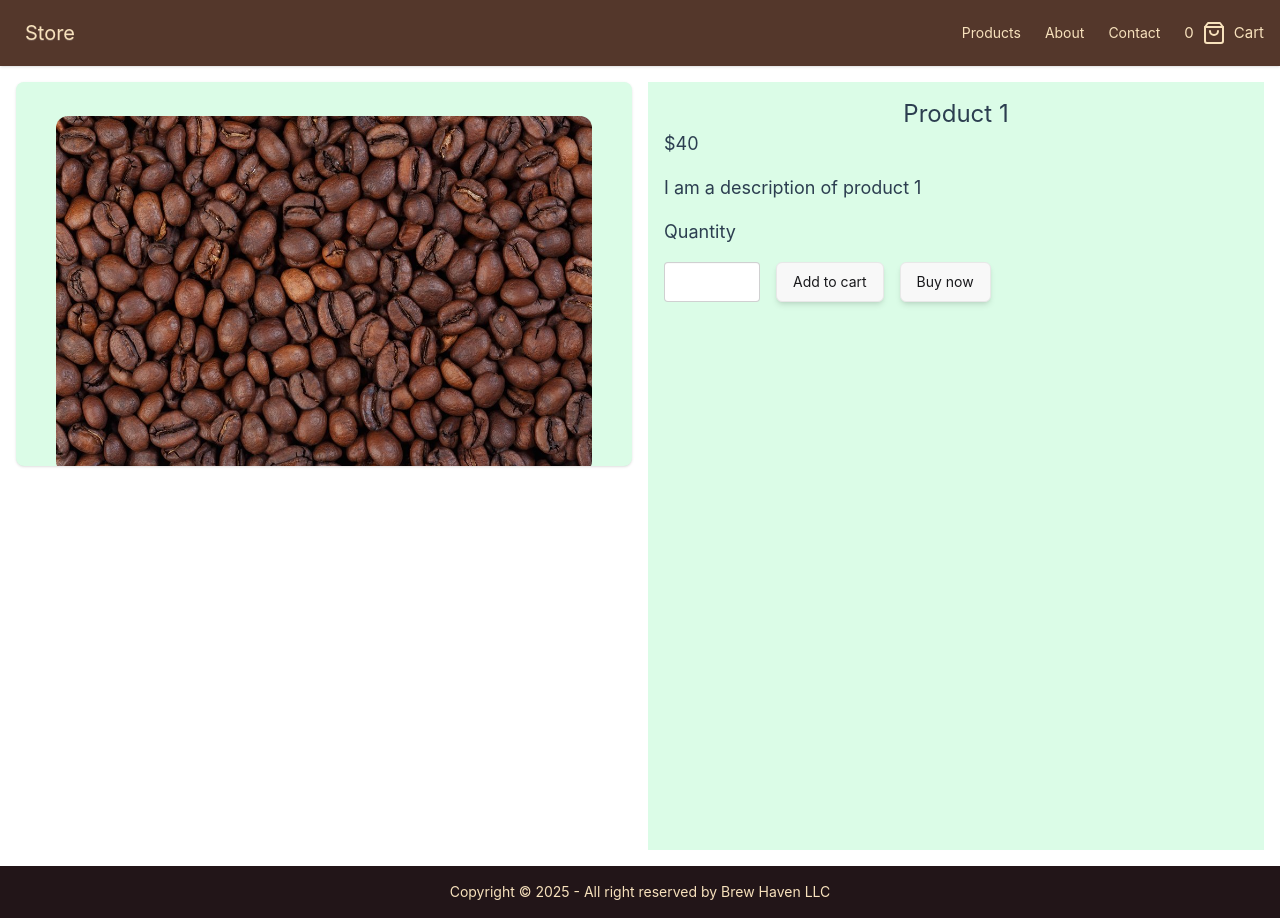
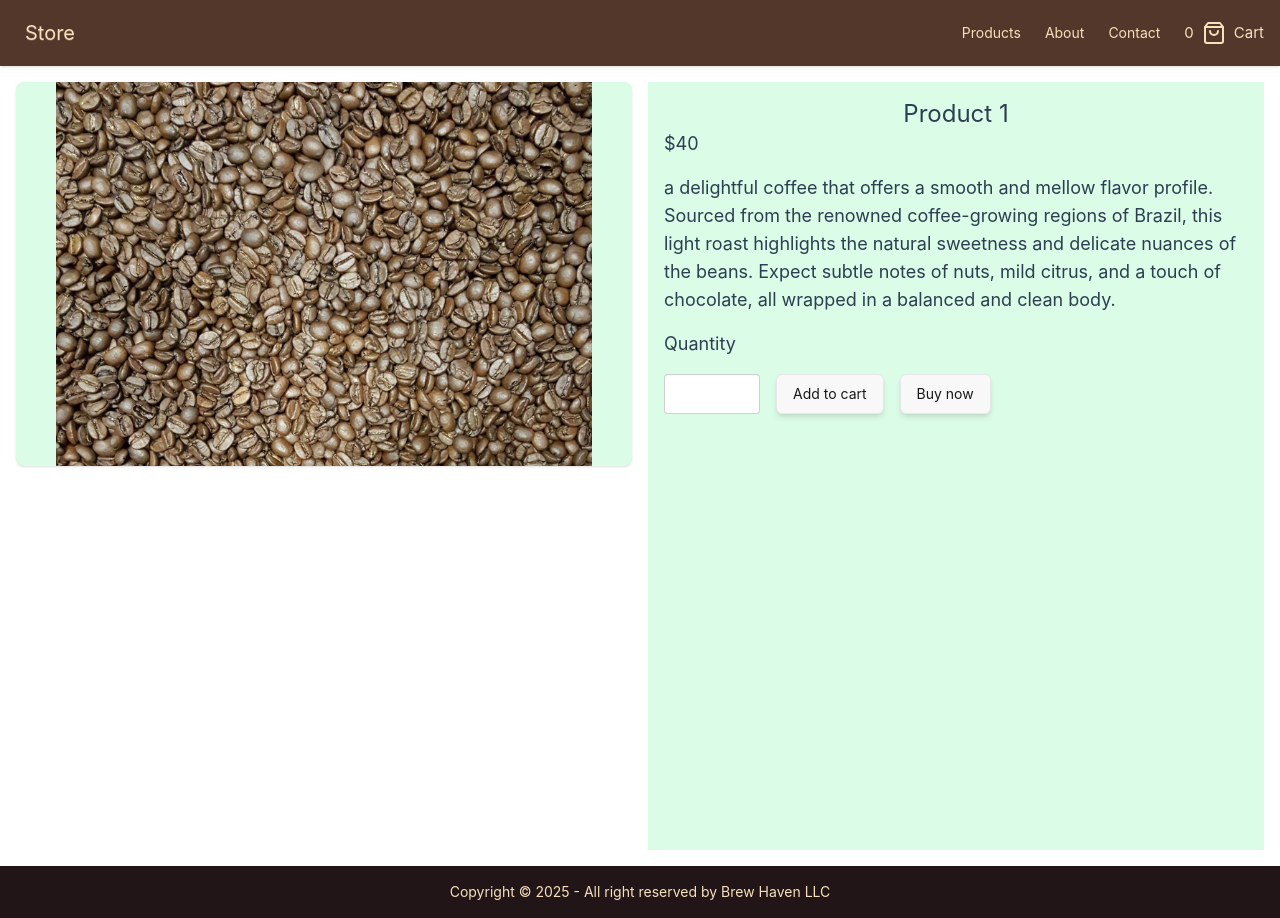
Before and after one commit to Codechad122/midpoint-portfolio, a Vue app: page /products/1 in a window 1280 px wide. Built offline with nearby package versions, Linux system fonts and the light colour scheme.

Commit message:
add images

```diff
--- a/src/components/ProductPage.vue
+++ b/src/components/ProductPage.vue
@@ -10,68 +10,86 @@ const mapping = {
     1: {
         title: "Product 1",
         price: 40.00,
-        description: "I am a description of product 1",
-        image: "/Kenyan-AA-medium-roast.jpg"
+        description: "a delightful coffee that offers a smooth and mellow flavor profile. Sourced from the renowned coffee-growing regions of Brazil, this light roast highlights the natural sweetness and delicate nuances of the beans. Expect subtle notes of nuts, mild citrus, and a touch of chocolate, all wrapped in a balanced and clean body.",
+        image: "/Brazilian-Santos-light.jpg"
     },
     2: {
         title: "Product 2",
         price: 40.00,
-        description: "I am a description of product 2",
-        image: "/Kenyan-AA-medium-roast.jpg"
+        description: "a high-quality coffee made from the finest Arabica beans sourced from Colombia's premier coffee-growing regions. Known for its well-balanced and full-bodied flavor, this coffee features a smooth and rich profile with notes of caramel, nuts, and a hint of chocolate.",
+        image: "/Colombian-Supremo-light-roast.jpg"
     },
     3: {
         title: "Product 3",
         price: 40.00,
-        description: "I am a description of product 3",
-        image: "/Kenyan-AA-medium-roast.jpg"
+        description: "a premium coffee renowned for its bright and vibrant flavor profile. Sourced from the high-altitude Tarrazu region, this light roast brings out the beans' natural complexity and clean finish. Expect lively notes of citrus and tropical fruits, complemented by a subtle sweetness and floral undertones.",
+        image: "/Costa-Rican-Tarrazu-light.jpg"
     },
     4: {
         title: "Product 4",
         price: 40.00,
-        description: "I am a description of product 4",
-        image: "/Kenyan-AA-medium-roast.jpg"
+        description: "a premium coffee celebrated for its unique and complex flavor profile. Sourced from the renowned Yirgacheffe region, this medium roast highlights the coffee's natural bright acidity and vibrant, fruity notes. Expect delightful hints of citrus, floral undertones, and a subtle tea-like finish, all wrapped in a smooth and balanced body.",
+        image: "/Ethiopian-Yirgacheffe-medium-roast-beans.jpg"
     },
     5: {
         title: "Product 5",
         price: 40.00,
-        description: "I am a description of product 5",
-        image: "/Kenyan-AA-medium-roast.jpg"
+        description: " a distinguished coffee known for its rich and balanced flavor profile. Sourced from the volcanic soils of the Antigua region in Guatemala, this medium roast highlights the beans' natural depth and complexity. Expect a harmonious blend of chocolate and nutty notes, complemented by hints of spice and a mild, fruity acidity.",
+        image: "/Guatemalan-Antigua-medium-roast.jpg"
     },
     6: {
         title: "Product 6",
         price: 40.00,
-        description: "I am a description of product 6",
-        image: "/Kenyan-AA-medium-roast.jpg"
+        description: "a premium coffee renowned for its smooth and rich flavor. Sourced from the fertile slopes of Hawaii's Kona region, this dark roast brings out the beans' natural sweetness and depth. Expect a full-bodied cup with notes of dark chocolate, toasted nuts, and a hint of caramel, accompanied by a mild fruitiness.",
+        image: "/Hawaiian-Kona-dark-roast.jpg"
     },
     7: {
         title: "Product 7",
         price: 40.00,
-        description: "I am a description of product 7",
-        image: "/Kenyan-AA-medium-roast.jpg"
+        description: " a rare and exquisite coffee known for its smooth and rich flavor profile. Grown in the esteemed Blue Mountain region of Jamaica, this dark roast accentuates the beans' natural sweetness and depth. Expect a harmonious blend of rich chocolate, warm spices, and a hint of citrus, all wrapped in a velvety, full-bodied texture.",
+        image: "/Jamaican-Blue-Mountain-dark-roast.jpg"
     },
     8: {
         title: "Product 8",
         price: 40.00,
-        description: "I am a description of product 8",
+        description: "a high-quality coffee celebrated for its vibrant and complex flavor profile. Sourced from the fertile highlands of Kenya, this medium roast showcases the beans' distinctive characteristics with bright acidity and a rich, full body. Expect bold notes of blackcurrant, citrus, and berry, accompanied by undertones of wine and a hint of floral aroma.",
         image: "/Kenyan-AA-medium-roast.jpg"
     },
     9: {
         title: "Product 9",
         price: 40.00,
-        description: "I am a description of product 9",
-        image: "/Kenyan-AA-medium-roast.jpg"
+        description: "a delightful coffee known for its smooth and balanced flavor profile. Sourced from the high-altitude regions of Mexico, this medium roast highlights the beans' nuanced characteristics with a vibrant acidity and a medium body. Expect subtle notes of milk chocolate, nuts, and a hint of citrus, all wrapped in a clean and crisp finish.",
+        image: "/Mexican-Altura-Medium-Roast.jpg"
     },
     10: {
         title: "Product 10",
         price: 40.00,
-        description: "I am a description of product 10",
-        image: "/Kenyan-AA-medium-roast.jpg"
+        description: "This dark roast offers a rich, bold flavor profile with deep notes of chocolate, caramel, and a hint of smokiness. Perfect for those who appreciate a strong, intense coffee experience, it delivers a smooth, velvety finish with low acidity, making it an ideal choice for espresso lovers and those seeking a powerful coffee kick.",
+        image: "/roasted-aromatic-beans-pound.jpg"
     },
     11: {
         title: "Product 11",
         price: 40.00,
-        description: "I am a description of product 11",
-        image: "/Kenyan-AA-medium-roast.jpg"
+        description: " a distinctive coffee made from select Robusta beans, offering a strong and full-bodied flavor. This medium roast brings out a harmonious balance of bold earthy notes, nutty undertones, and hints of dark chocolate.",
+        image: "/Robusta-beans-medium-roast.jpg"
+    },
+    12: {
+        title: "Product 12",
+        price: 40.00,
+        description: "a rich and full-bodied coffee known for its unique and complex flavor profile. Sourced from the Mandheling region of Sumatra, Indonesia, this dark roast showcases deep, earthy notes with hints of dark chocolate, spice, and a touch of sweetness. Its low acidity and heavy, syrupy body make for a smooth and satisfying cup, ideal for those who prefer a bold and intense coffee experience.",
+        image: "/Sumatra-Mandheling-dark-roast.jpg"
+    },
+    13: {
+        title: "Product 13",
+        price: 40.00,
+        description: "a special coffee known for its unique shape and exceptional flavor profile. Peaberries are small, round coffee beans that develop singularly inside the coffee cherry, resulting in a concentrated flavor. Sourced from the lush landscapes of Tanzania, this light roast accentuates the beans' natural brightness and complexity. Expect vibrant notes of citrus, berries, and floral undertones, with a delicate acidity and a smooth, clean finish.",
+        image: "/Tanzanian-Peaberry-light-roast.jpg"
+    },
+    14: {
+        title: "Product 14",
+        price: 40.00,
+        description: "a delightful and refreshing coffee experience, highlighting the unique flavors of Arabica beans grown in Vietnam's fertile regions. This light roast brings out the beans' natural brightness and subtle nuances, with a delicate acidity and a light body. Expect notes of floral sweetness, hints of citrus, and a gentle nuttiness, all harmoniously balanced for a smooth and enjoyable cup.",
+        image: "/Vietnamese-Arabica-light-roast.jpg"
     },
 }
 
--- a/src/components/Products.vue
+++ b/src/components/Products.vue
@@ -3,17 +3,20 @@ import Product from './Product.vue'
 import Navbar from './Navbar.vue'
 
 const data = [
-    {title: "Product 1", info: "Product info", link: "/products/1", image: "/Kenyan-AA-medium-roast.jpg"},
-    {title: "Product 2", info: "Product info", link: "/products/2", image: "/Kenyan-AA-medium-roast.jpg"},
-    {title: "Product 3", info: "Product info", link: "/products/3", image: "/Kenyan-AA-medium-roast.jpg"},
-    {title: "Product 4", info: "Product info", link: "/products/4", image: "/Kenyan-AA-medium-roast.jpg"},
-    {title: "Product 5", info: "Product info", link: "/products/5", image: "/Kenyan-AA-medium-roast.jpg"},
-    {title: "Product 6", info: "Product info", link: "/products/6", image: "/Kenyan-AA-medium-roast.jpg"},
-    {title: "Product 7", info: "Product info", link: "/products/7", image: "/Kenyan-AA-medium-roast.jpg"},
-    {title: "Product 8", info: "Product info", link: "/products/8", image: "/Kenyan-AA-medium-roast.jpg"},
-    {title: "Product 9", info: "Product info", link: "/products/9", image: "/Kenyan-AA-medium-roast.jpg"},
-    {title: "Product 10", info: "Product info", link: "/products/10", image: "/Kenyan-AA-medium-roast.jpg"},
-    {title: "Product 11", info: "Product info", link: "/products/11", image: "/Kenyan-AA-medium-roast.jpg"}
+    {title: "Product 1", info: "Product info", link: "/products/1", image: "/Brazilian-Santos-light.jpg"},
+    {title: "Product 2", info: "Product info", link: "/products/2", image: "/Colombian-Supremo-light-roast.jpg"},
+    {title: "Product 3", info: "Product info", link: "/products/3", image: "/Costa-Rican-Tarrazu-light.jpg"},
+    {title: "Product 4", info: "Product info", link: "/products/4", image: "/Ethiopian-Yirgacheffe-medium-roast-beans.jpg"},
+    {title: "Product 5", info: "Product info", link: "/products/5", image: "/Guatemalan-Antigua-medium-roast.jpg"},
+    {title: "Product 6", info: "Product info", link: "/products/6", image: "/Hawaiian-Kona-dark-roast.jpg"},
+    {title: "Product 7", info: "Product info", link: "/products/7", image: "/Jamaican-Blue-Mountain-dark-roast.jpg"},
+    {title: "Product 8", info: "Product info", link: "/products/8", image: "/Mexican-Altura-Medium-Roast.jpg"},
+    {title: "Product 9", info: "Product info", link: "/products/9", image: "/roasted-aromatic-beans-pound.jpg"},
+    {title: "Product 10", info: "Product info", link: "/products/10", image: "/Robusta-beans-medium-roast.jpg"},
+    {title: "Product 11", info: "Product info", link: "/products/11", image: "/Sumatra-Mandheling-dark-roast.jpg"},
+    {title: "Product 12", info: "Product info", link: "/products/12", image: "/Tanzanian-Peaberry-light-roast.jpg"},
+    {title: "Product 13", info: "Product info", link: "/products/13", image: "/Vietnamese-Arabica-light-roast.jpg"},
+
     ]
 </script>
 
```
Also changed, not shown: public/brew_haven_logo.png (added).
